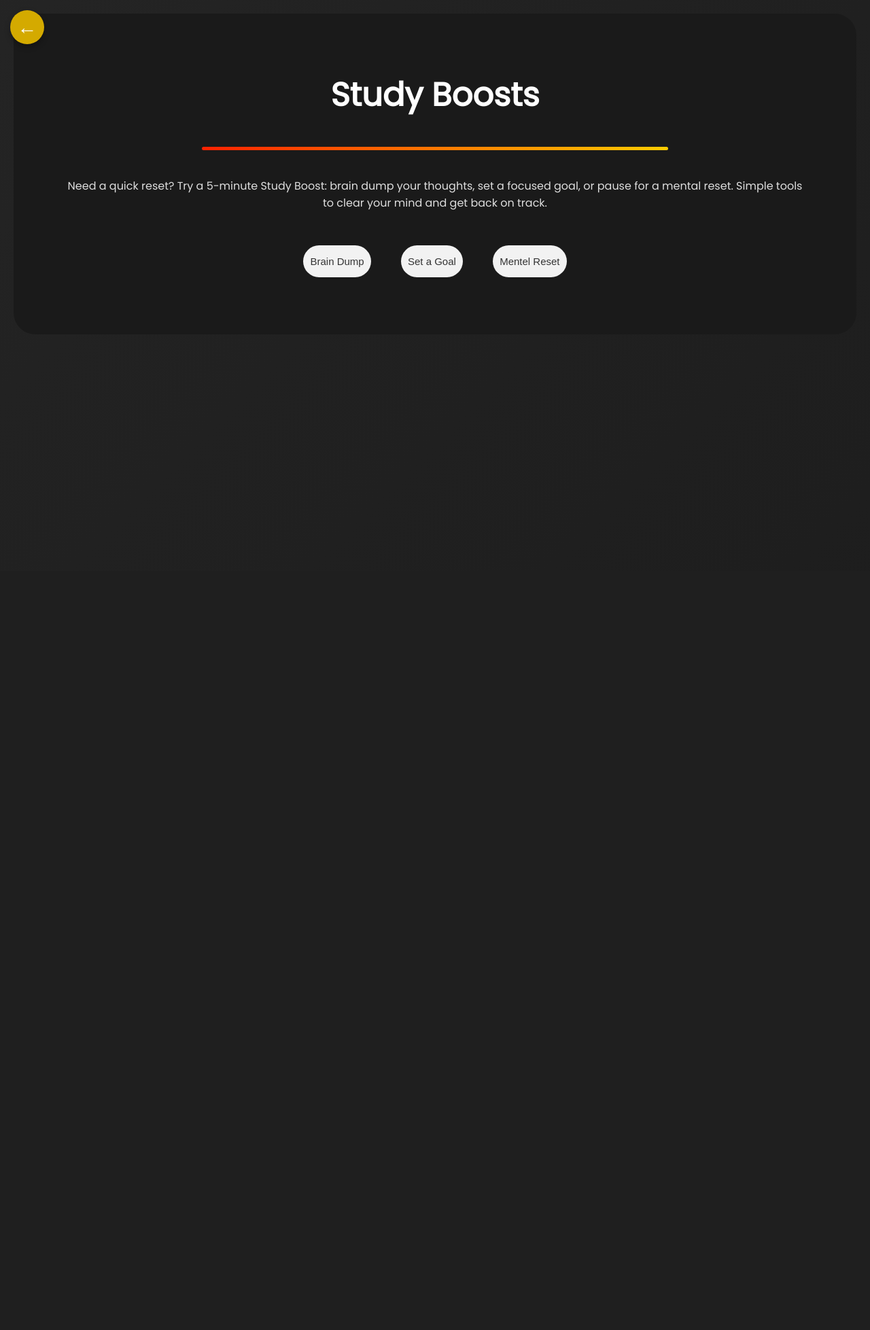
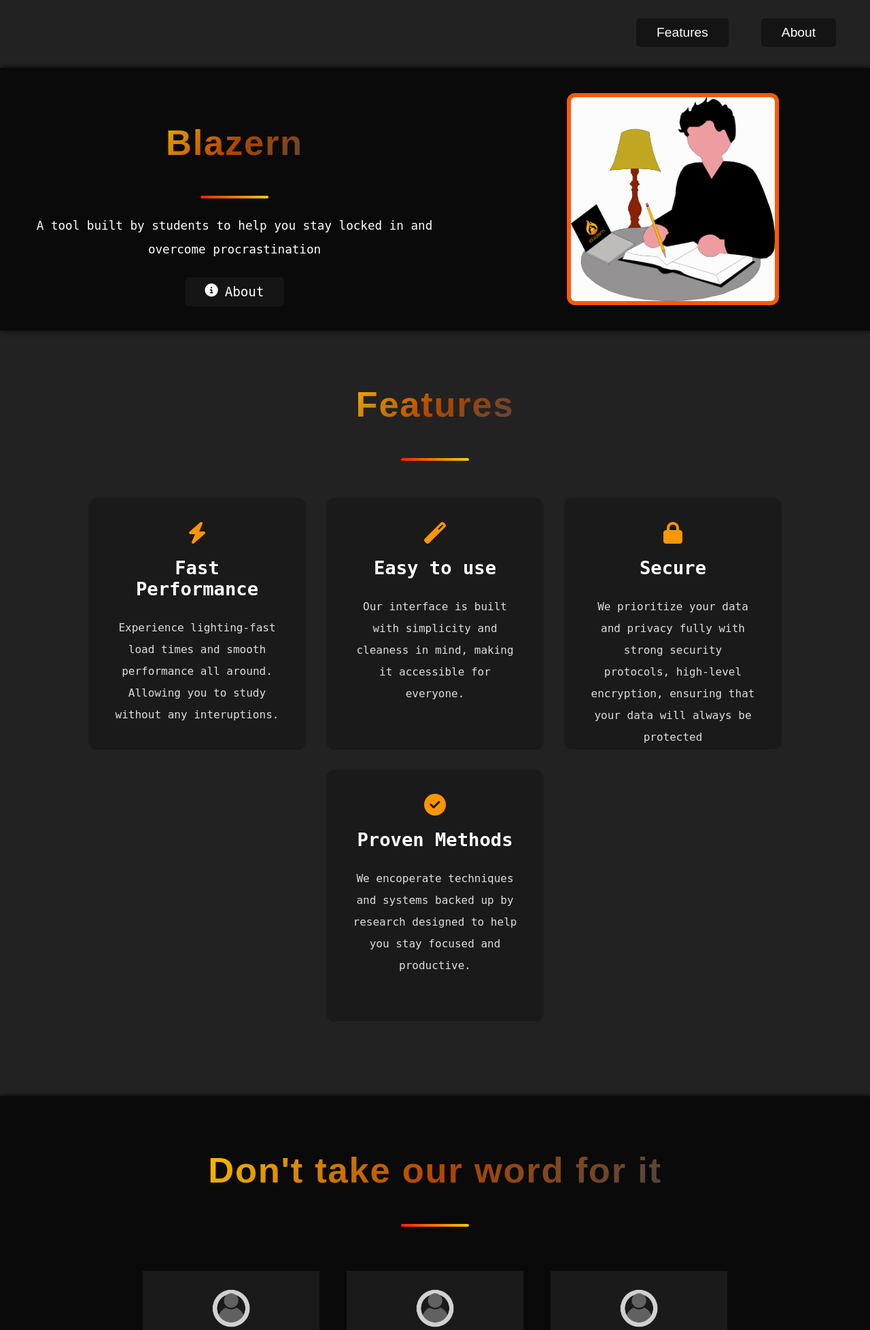
Before and after one commit to Holedroppersgithubacc2/Blazern, a Flask app: page /brainstorm in a window 1280 px wide. Shown: the top 1957 px of the page at 68% size. Before the commit the page ends 408 px from the top, so only its background shows below. Run offline with Flask 3, Linux system fonts and the light colour scheme; some libraries are stand-ins or nearby versions.

Commit message:
Refactor brainstorm.html for improved layout and features

```diff
--- a/templates/brainstorm.html
+++ b/templates/brainstorm.html
@@ -1,32 +1,192 @@
 <!DOCTYPE html>
 <html lang="en">
 <head>
-        <link href="https://fonts.googleapis.com/css2?family=Poppins&display=swap" rel="stylesheet">
-        <style>
-            body { font-family: sans-serif; text-align: center; Padding: 100px;}
-        </style>
-        <link rel="stylesheet" href="{{ url_for('static', filename='brainstorm.css') }}">
+  <meta charset="UTF-8">
+  <title>Blazern</title>
+  <link rel="stylesheet" href="{{ url_for('static', filename='style.css') }}">
+  <link rel="stylesheet" href="https://cdnjs.cloudflare.com/ajax/libs/font-awesome/6.5.0/css/all.min.css">
   <link rel="icon" type="image/png" href="{{ url_for('static', filename='favicon.png') }}">
 </head>
 
 <body>
-        <div class="container">
-      <a href="{{ url_for('home') }}" class="home-button" aria-label="Home">←</a>
-        <div class="boosts-containers">
-         <h2>Study Boosts</h2>
-         <hr class="cool-line" />
-         <div id="intro-text">Need a quick reset? Try a 5-minute Study Boost: brain dump your thoughts, set a focused goal, or pause for a mental reset. Simple tools to clear your mind and get back on track.</div>
-        <div class="boosts-buttons">
-         <div id="boost-input" style="display: none;">
-            <h3 id="boost-title"></h3>
-            <textarea id="boost-text" rows="6" cols="40" placeholder="Start typing here..."></textarea>
+  <header>
+    <div class="logo_title">
+      <span>B</span><span>L</span><span>A</span><span>Z</span><span>E</span><span>R</span><span>N</span>
     </div>
-         <button id="brain" onclick="startBoost('brain')">Brain Dump</button>
-         <button id="goal" onclick="startBoost('goal')">Set a Goal</button>
-         <button id="reset" onclick="startBoost('reset')">Mentel Reset</button>
+
+    <ul class="nav-links">
+      <li><a href="/features">Features</a></li>
+      <li><a href="/about">About</a></li>
+    </ul>
+  </header>
+
+  <section>
+
+    <div class="OuterWrapper">
+      <div class="text-wrapper">
+        <div class="title">
+          <h2>Blazern</h2>
+        </div>
+        <div class="section-underline"></div>
+
+        <p>A tool built by students to help you stay locked in and overcome procrastination</p>
+          <!--Use the same button css stuff as earlier-->
+          <!--Don't use nav-->
+          <a href="/about" style="display: flex;
+          gap: 10px;
+          flex-wrap: wrap;
+          justify-content: flex-end;"><i class="fas fa-info-circle"></i>About</a>
+
+      </div>
+      <div class="image-wrapper">
+        <img src="{{ url_for('static', filename='undraw_book-writer_ri5u.png') }}">
+      </div>
+
+    </div>
+
+
+  </section>
+
+  <main>
+    <div class="text-wrapper">
+      <div class="title">
+        <h2>Features</h2>
+      </div>
+      <div class="section-underline"></div>
+
+      <div class="features">
+        <div class="features-container">
+          <div class="feature-box">
+            <i class="fas fa-bolt"></i>
+            <h3>Fast Performance</h3>
+            <p>Experience lighting-fast load times and smooth performance all around. Allowing you to study without any interuptions.</p>
+          </div>
+          <div class="feature-box">
+            <i class="fas fa-magic"></i>
+            <h3>Easy to use</h3>
+            <p>Our interface is built with simplicity and cleaness in mind, making it accessible for everyone. </p>
+          </div>
+          <div class="feature-box">
+            <i class="fas fa-lock"></i>
+            <h3>Secure</h3>
+            <p>We prioritize your data and privacy fully with strong security protocols, high-level encryption, ensuring that your data will always be protected</p>
+          </div>
+          <div class="feature-box">
+            <i class="fas fa-check-circle"></i>
+            <h3>Proven Methods</h3>
+            <p>We encoperate techniques and systems backed up by research designed to help you stay focused and productive.</p>
+          </div>
+
+        </div>
+
+      </div>
+
+    </div>
+
+  <section>
+    <div class="OuterWrapper">
+      <div class="text-wrapper">
+          <div class="title">
+            <h2>Don't take our word for it</h2>
+          </div>
+          <div class="section-underline"></div>
+
+
+
+        <div class="user-container">
+          <div class="card">
+            <img class="photo" src="{{ url_for('static', filename='user.png') }}">
+            <h3>D.V.</h3>
+
+            <p>"Blazern has definitely improved my study habits."</p>
+            <div class="section-underline"></div>
+          </div>
+
+          <div class="card">
+            <img class="photo" src="{{ url_for('static', filename='user.png') }}">
+            <h3>T.K.</h3>
+
+            <p>"I have bee more productive and organized ever since using Blazern.</p>
+            <div class="section-underline"></div>
+          </div>
+
+          <div class="card">
+            <img class="photo" src="{{ url_for('static', filename='user.png') }}">
+            <h3>A.L.</h3>
+
+            <p>"After using Blazern once, I can't stop coming back!"</p>
+            <div class="section-underline"></div>
+          </div>
+
+          <div class="card">
+            <img class="photo" src="{{ url_for('static', filename='user.png') }}">
+            <h3>E.C.</h3>
+
+            <p>"Using Blazern everyday has helped me stay consistent and focused every day."</p>
+            <div class="section-underline"></div>
           </div>
         </div>
       </div>
-        <script src="{{ url_for('static', filename='brainstorm.js') }}"></script>
+    </div>
+
+  </section>
+
+</main>
+
+
+
+  <footer>
+    <div class="footer-content">
+      <div class="footer-links">
+        <div class="socials">
+          <a href="email" target="_blank" aria-label="Email">
+            <i class="fas fa-envelope"></i>
+          </a>
+          <a href="instagram" target="_blank" aria-label="Instagram">
+            <i class="fab fa-instagram"></i>
+          </a>
+          <a href="twitter" target="_blank" aria-label="Twitter">
+            <i class="fab fa-twitter"></i>
+          </a>
+          <a href="github" target="_blank" aria-label="Github">
+            <i class="fab fa-github"></i>
+          </a>
+        </div>
+      </div>
+      <p>&copy; 2025 Blazern. All rights reserved.</p>
+    </div>
+  </footer>
+
+
+  <script>
+  function isInViewport(element) {
+    const rect = element.getBoundingClientRect(); // IS IN VIEW
+    return (
+      rect.top < window.innerHeight &&
+      rect.bottom > 0 &&
+      rect.left < window.innerWidth &&
+      rect.right > 0
+    );
+  }
+
+  function handleScroll() { // WHEN THE PERSON SCROLLS
+    const targets = document.querySelectorAll('.title, .image-wrapper, .text-wrapper');
+    targets.forEach(element => {
+      if (isInViewport(element)) {
+        element.classList.add('slide-in-visible');
+      }
+    });
+  }
+
+  window.addEventListener('scroll', handleScroll);
+  window.addEventListener('load', handleScroll);
+
+  const hamburger = document.getElementById('hamburger');
+  const navLinks = document.getElementById('nav-links');
+
+    hamburger.addEventListener('click', () => {
+      navLinks.classList.toggle('clicked'); // Do the stuff
+    });
+  </script>
 </body>
 </html>
```
Lines whose indentation alone changed are shown as unchanged.
